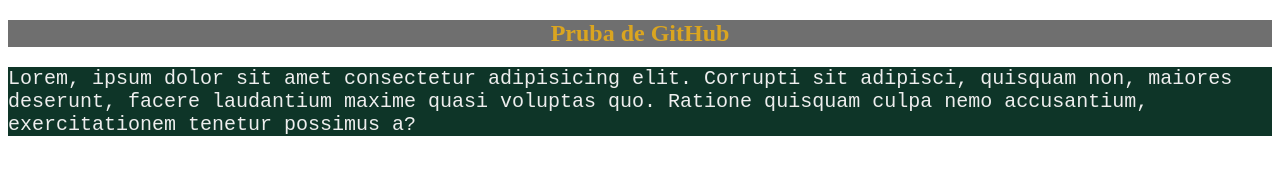
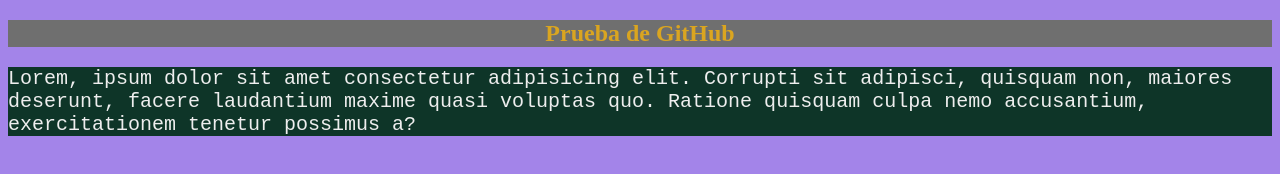
Before and after one commit to SolonHaegemon/Prueba_Git, a plain HTML site: page pages/index.html in a window 1280 px wide. Drawn offline with Linux system fonts and the light colour scheme.

Commit message:
Prueba Git II

```diff
--- a/css/style.css
+++ b/css/style.css
@@ -1,12 +1,12 @@
 /*CSS STYLE SHEET*/
 
 font {
-color: rgb(211,211,91);
+color: rgb(78, 78, 12);
 
 }
 
 body {
-  background-color: rgb(#eee);
+  background-color: rgba(91, 37, 216, 0.562);
 }
 
 /* Tags */
--- a/pages/index.html
+++ b/pages/index.html
@@ -3,12 +3,12 @@
 <head>
     <link rel="stylesheet" href="../css/style.css">
     <meta charset="UTF-8">
-    <meta http-equiv="X-UA-Compatible" content="IE=edge">
+    <meta http-equiv="X-UA-Compatible" content="Firefox">
     <meta name="viewport" content="width=device-width, initial-scale=1.0">
     <title>Index</title>
 </head>
 
-<h2 id="destacado">Pruba de GitHub</h2>
+<h2 id="destacado">Prueba de GitHub</h2>
 
 <p class="titulo-accion">
 Lorem, ipsum dolor sit amet consectetur adipisicing elit. Corrupti sit adipisci, quisquam non, maiores deserunt, facere laudantium maxime quasi voluptas quo. Ratione quisquam culpa nemo accusantium, exercitationem tenetur possimus a?
```
